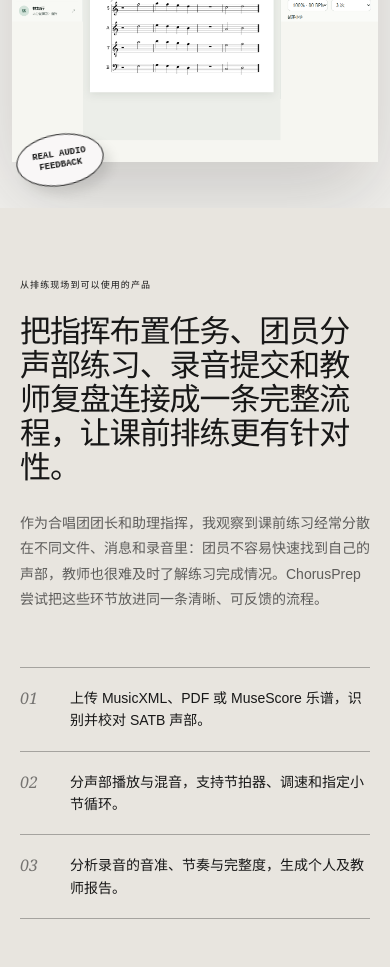
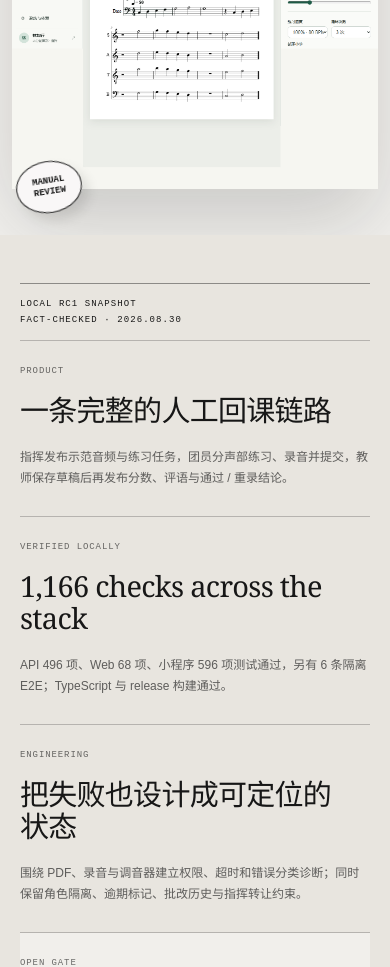
Before and after one commit to yipei-portfolio/yipei-portfolio.github.io, a Next.js app: page / in a window 390 px wide. Shown: the part 4860-5827 px from the top of the page. Built offline with nearby package versions, Linux system fonts and the light colour scheme.

Commit message:
Update ChorusGO portfolio snapshot

```diff
--- a/app/layout.tsx
+++ b/app/layout.tsx
@@ -4,7 +4,7 @@ import "./globals.css";
 export const metadata: Metadata = {
   metadataBase: new URL("https://yipei-portfolio.github.io"),
   title: "李忆沛 · Stay curious",
-  description: "李忆沛的个人主页：数据、产品、AI、合唱与 ChorusPrep。",
+  description: "李忆沛的个人主页：数据、产品、AI、合唱与 ChorusGO。",
   openGraph: {
     title: "李忆沛 · Stay curious",
     description: "Stay curious. Make things clear.",
--- a/app/page.tsx
+++ b/app/page.tsx
@@ -145,7 +145,7 @@ export default function Home() {
         <section className="work-intro theme-section" id="work" data-bg="#f8f7f5" data-ink="#171717">
           <span className="section-kicker reveal">SELECTED EXPLORATION</span>
           <h2 className="reveal">A real problem.<br />A working product.</h2>
-          <p className="reveal">ChorusPrep 来自我在合唱团管理与排练中的真实观察。它也是一次从问题定义、流程设计到工程实现的完整产品练习。</p>
+          <p className="reveal">ChorusGO 来自我在合唱团管理与排练中的真实观察。它把一次产品练习推进成了可验证的 RC1：从问题定义、角色权限，到小程序交互、后端契约与发布门禁。</p>
         </section>
 
         <section className="chorus-project theme-section" data-bg="#e8e5df" data-ink="#171717">
@@ -153,40 +153,68 @@ export default function Home() {
             <span>01 / FEATURED PROJECT</span><span>2026</span>
           </div>
           <div className="project-title reveal">
-            <h2>ChorusPrep</h2><p>大学合唱团课前预习与分声部练习平台</p>
+            <h2>ChorusGO</h2><p>大学合唱团课前预习、分声部练习与人工回课平台</p>
           </div>
           <div className="project-stage">
             <div className="project-shot reveal">
-              <img src="/chorusprep-practice.png" alt="ChorusPrep 分声部乐谱练习室界面" width="1304" height="1243" />
+              <img src="/chorusprep-practice.png" alt="ChorusGO 分声部乐谱练习室界面" width="1304" height="1243" />
             </div>
-            <span className="stage-note note-a">SATB<br />VOICE MIX</span>
-            <span className="stage-note note-b">REAL AUDIO<br />FEEDBACK</span>
+            <span className="stage-note note-a">WECHAT<br />RC1</span>
+            <span className="stage-note note-b">MANUAL<br />REVIEW</span>
+          </div>
+          <div className="project-snapshot reveal" aria-label="ChorusGO RC1 本地快照">
+            <div className="snapshot-head">
+              <span>LOCAL RC1 SNAPSHOT</span>
+              <span>FACT-CHECKED · 2026.08.30</span>
+            </div>
+            <div className="snapshot-grid">
+              <article>
+                <span className="snapshot-label">PRODUCT</span>
+                <strong>一条完整的人工回课链路</strong>
+                <p>指挥发布示范音频与练习任务，团员分声部练习、录音并提交，教师保存草稿后再发布分数、评语与通过 / 重录结论。</p>
+              </article>
+              <article>
+                <span className="snapshot-label">VERIFIED LOCALLY</span>
+                <strong>1,166 checks across the stack</strong>
+                <p>API 496 项、Web 68 项、小程序 596 项测试通过，另有 6 条隔离 E2E；TypeScript 与 release 构建通过。</p>
+              </article>
+              <article>
+                <span className="snapshot-label">ENGINEERING</span>
+                <strong>把失败也设计成可定位的状态</strong>
+                <p>围绕 PDF、录音与调音器建立权限、超时和错误分类诊断；同时保留角色隔离、逾期标记、批改历史与指挥转让约束。</p>
+              </article>
+              <article className="snapshot-gate">
+                <span className="snapshot-label">OPEN GATE</span>
+                <strong>RC1 candidate — not production yet</strong>
+                <p>线上 API 升级、微信平台配置、iOS / Android 真机与弱网回归仍待完成。这里展示的是本地验证快照，不把模拟器结果写成上线证明。</p>
+              </article>
+            </div>
           </div>
           <div className="project-story">
             <div className="story-intro reveal">
               <span>从排练现场到可以使用的产品</span>
               <p className="story-lead">
-                把指挥布置任务、团员分声部练习、录音提交和教师复盘连接成一条完整流程，让课前排练更有针对性。
+                把谱面、声部练习、示范音频、录音提交和教师人工回课连接成一条清晰流程，让课前准备不再散落在文件与群消息里。
               </p>
               <p className="story-context">
-                作为合唱团团长和助理指挥，我观察到课前练习经常分散在不同文件、消息和录音里：团员不容易快速找到自己的声部，教师也很难及时了解练习完成情况。ChorusPrep 尝试把这些环节放进同一条清晰、可反馈的流程。
+                作为合唱团团长和助理指挥，我观察到课前练习经常分散在不同文件、消息和录音里：团员不容易快速找到自己的声部，教师也很难及时了解练习完成情况。ChorusGO 用微信小程序承接高频练习场景，并用清楚的角色权限与发布边界保护反馈过程。
               </p>
             </div>
             <div className="story-list reveal">
-              <div><span>01</span><p>上传 MusicXML、PDF 或 MuseScore 乐谱，识别并校对 SATB 声部。</p></div>
-              <div><span>02</span><p>分声部播放与混音，支持节拍器、调速和指定小节循环。</p></div>
-              <div><span>03</span><p>分析录音的音准、节奏与完整度，生成个人及教师报告。</p></div>
+              <div><span>01</span><p>以 PDF 为主谱面，可选补充 MusicXML 或 MuseScore 播放源；即使播放源失败，谱面仍可阅读。</p></div>
+              <div><span>02</span><p>按 SATB 声部播放与混音，支持节拍器、调速、指定小节循环与自主练习。</p></div>
+              <div><span>03</span><p>团员回听后提交真实录音；教师人工评分、写评语并决定通过或重录，结果发布后才对团员可见。</p></div>
             </div>
           </div>
           <div className="project-reflection reveal">
             <span>WHAT I LEARNED</span>
             <p>
-              这个项目让我练习把模糊的现场需求拆成角色、任务和反馈节点，也让我不断在产品体验与技术可行性之间做取舍。比起一次性做出所有功能，我更重视先建立可使用的核心流程，再通过测试和复盘逐步改善。
+              这个项目让我把现场需求拆成产品契约、角色权限、失败状态与发布证据。更重要的是，我学会区分“代码已经完成”“本地已经验证”和“用户环境已经通过”——可靠的产品不仅要能运行，也要诚实地说明尚未完成的最后一公里。
             </p>
           </div>
           <div className="tech-line reveal">
-            <span>NEXT.JS</span><span>FASTAPI</span><span>SQLITE</span>
-            <span>VEROVIO</span><span>MUSESCORE</span><span>PYIN</span>
+            <span>TARO / REACT</span><span>WECHAT MINI PROGRAM</span><span>NEXT.JS</span>
+            <span>FASTAPI</span><span>SQLITE</span><span>VEROVIO</span><span>MUSESCORE</span>
           </div>
         </section>
 
--- a/public/styles.css
+++ b/public/styles.css
@@ -645,6 +645,66 @@ button { color: inherit; }
 .note-a { top: 6%; right: 4%; transform: rotate(8deg); }
 .note-b { bottom: 5%; left: 4%; transform: rotate(-9deg); }
 
+.project-snapshot {
+  margin: 72px var(--page-left) 0;
+  border-top: 1px solid rgba(40,40,40,.48);
+  border-bottom: 1px solid rgba(40,40,40,.48);
+}
+
+.snapshot-head {
+  display: flex;
+  justify-content: space-between;
+  gap: 24px;
+  padding: 15px 0;
+  border-bottom: 1px solid rgba(40,40,40,.26);
+  font-family: "Courier New", monospace;
+  font-size: 9px;
+  letter-spacing: .12em;
+}
+
+.snapshot-grid {
+  display: grid;
+  grid-template-columns: repeat(4, minmax(0, 1fr));
+}
+
+.snapshot-grid article {
+  min-height: 260px;
+  padding: 25px 24px 28px;
+  border-right: 1px solid rgba(40,40,40,.26);
+}
+
+.snapshot-grid article:first-child { padding-left: 0; }
+.snapshot-grid article:last-child { padding-right: 0; border-right: 0; }
+
+.snapshot-label {
+  display: block;
+  min-height: 38px;
+  font-family: "Courier New", monospace;
+  font-size: 9px;
+  letter-spacing: .1em;
+  opacity: .62;
+}
+
+.snapshot-grid strong {
+  display: block;
+  max-width: 260px;
+  font-family: Georgia, "Times New Roman", serif;
+  font-size: clamp(23px, 2.2vw, 34px);
+  font-weight: 300;
+  line-height: 1.08;
+  letter-spacing: -.025em;
+}
+
+.snapshot-grid p {
+  margin: 22px 0 0;
+  color: rgba(40,40,40,.72);
+  font-size: 12px;
+  line-height: 1.72;
+}
+
+.snapshot-gate { background: rgba(248,247,245,.55); }
+.snapshot-gate strong { font-style: italic; }
+
 .project-story {
   display: grid;
   grid-template-columns: 1.15fr 1fr;
@@ -938,6 +998,11 @@ footer {
   }
   .about-frame-stack { min-height: 0; }
   .project-story { grid-template-columns: 1fr; gap: 55px; }
+  .snapshot-grid { grid-template-columns: repeat(2, minmax(0, 1fr)); }
+  .snapshot-grid article { border-bottom: 1px solid rgba(40,40,40,.26); }
+  .snapshot-grid article:nth-child(2) { border-right: 0; padding-right: 0; }
+  .snapshot-grid article:nth-child(3) { padding-left: 0; border-bottom: 0; }
+  .snapshot-grid article:nth-child(4) { border-bottom: 0; }
   .interest-row { grid-template-columns: 45px 1fr; padding: 28px 0; }
   .interest-row p { grid-column: 2; }
 }
@@ -1013,6 +1078,22 @@ footer {
   .project-title h2 { font-size: 18vw; }
   .project-title p { margin-top: 28px; }
   .project-stage { min-height: 112vw; margin-inline: -20px; padding: 11vw 12px; }
+  .project-snapshot { margin: 48px 0 0; }
+  .snapshot-head { align-items: flex-start; flex-direction: column; gap: 6px; }
+  .snapshot-grid { grid-template-columns: 1fr; }
+  .snapshot-grid article,
+  .snapshot-grid article:first-child,
+  .snapshot-grid article:nth-child(2),
+  .snapshot-grid article:nth-child(3),
+  .snapshot-grid article:last-child {
+    min-height: 0;
+    padding: 25px 0 28px;
+    border-right: 0;
+    border-bottom: 1px solid rgba(40,40,40,.26);
+  }
+  .snapshot-grid article:last-child { border-bottom: 0; }
+  .snapshot-label { min-height: 28px; }
+  .snapshot-grid strong { max-width: 330px; font-size: 29px; }
   .project-story { padding: 70px 0 55px; }
   .project-reflection { grid-template-columns: 1fr; gap: 28px; margin-inline: 0; }
   .tech-line { margin-inline: 0; }
--- a/tsconfig.json
+++ b/tsconfig.json
@@ -35,7 +35,11 @@
     "build",
     "db",
     "examples",
+    "FindJobs-Agent",
+    "job-hub-install",
     "worker",
+    "WeFlow-main",
+    "WeFlow-source",
     "drizzle.config.ts",
     "vite.config.ts"
   ]
```
